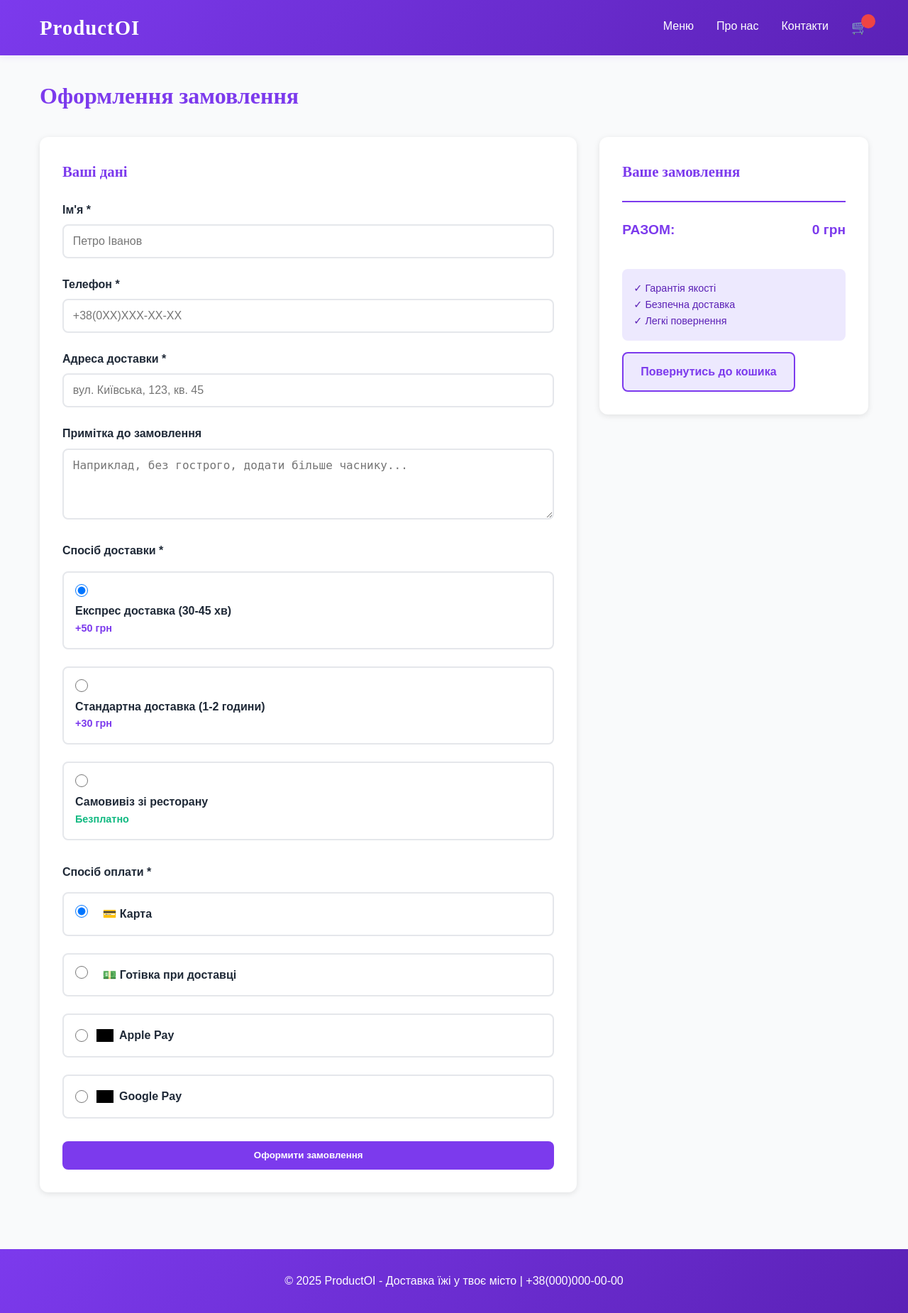
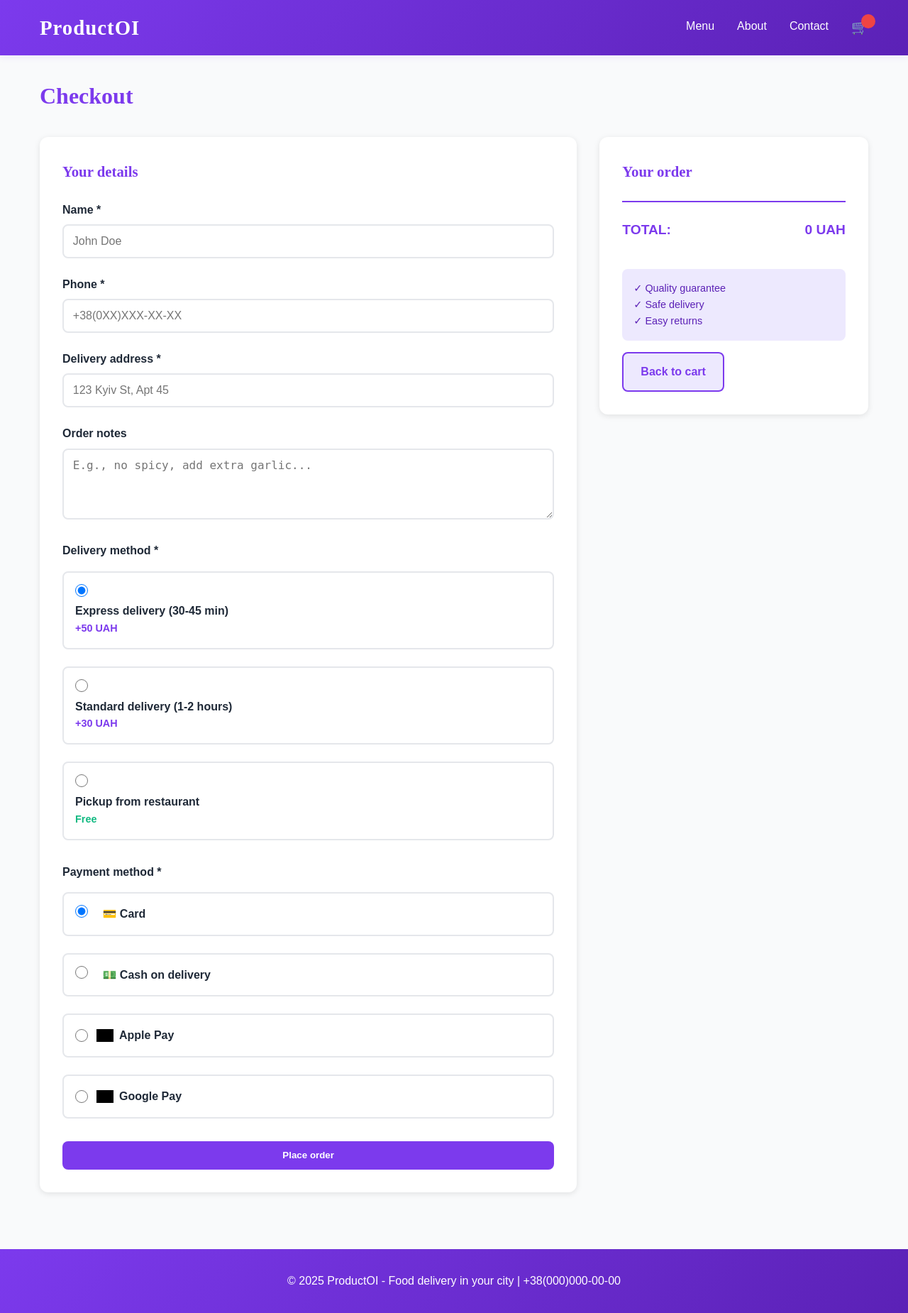
Before and after one commit to SMatvii/ProductOI, a Flask app: page /checkout in a window 1280 px wide. Shown: the whole page at 71% size. Run offline with Flask 3, Linux system fonts and the light colour scheme; grey boxes are pictures that could not be loaded.

Commit message:
another huge uppdate

```diff
--- a/app/routes.py
+++ b/app/routes.py
@@ -3,30 +3,38 @@ from flask import Blueprint, render_template, request, session, jsonify
 main_bp = Blueprint('main', __name__)
 
 PRODUCTS = [
-    {'id': 1, 'name': 'Пиця Маргарита', 'category': 'Піца', 'price': 250, 'image': 'https://cdn.pixabay.com/photo/2014/11/05/15/57/food-518393_640.jpg'},
-    {'id': 2, 'name': 'Пиця Пепероні', 'category': 'Піца', 'price': 280, 'image': 'https://cdn.pixabay.com/photo/2021/09/29/09/32/pizza-6664108_640.jpg'},
-    {'id': 3, 'name': 'Бургер Класичний', 'category': 'Бургери', 'price': 180, 'image': 'https://cdn.pixabay.com/photo/2015/06/24/16/36/burger-817096_640.jpg'},
-    {'id': 4, 'name': 'Бургер Де Люкс', 'category': 'Бургери', 'price': 220, 'image': 'https://cdn.pixabay.com/photo/2016/03/05/19/02/hamburger-1238246_640.jpg'},
-    {'id': 5, 'name': 'Паста Карбонара', 'category': 'Паста', 'price': 200, 'image': 'https://cdn.pixabay.com/photo/2021/10/04/15/19/pasta-6680915_640.jpg'},
-    {'id': 6, 'name': 'Паста Болоньєзе', 'category': 'Паста', 'price': 210, 'image': 'https://cdn.pixabay.com/photo/2017/01/11/11/05/pasta-1971406_640.jpg'},
-    {'id': 7, 'name': 'Салат Цезар', 'category': 'Салати', 'price': 150, 'image': 'https://cdn.pixabay.com/photo/2021/10/04/15/53/salad-6680917_640.jpg'},
-    {'id': 8, 'name': 'Салат Грецький', 'category': 'Салати', 'price': 160, 'image': 'https://cdn.pixabay.com/photo/2016/06/15/15/25/salad-1459237_640.jpg'},
-    {'id': 9, 'name': 'Кола 500ml', 'category': 'Напої', 'price': 50, 'image': 'https://cdn.pixabay.com/photo/2021/01/20/16/36/cola-5933803_640.jpg'},
-    {'id': 10, 'name': 'Сік Апельсиновий', 'category': 'Напої', 'price': 60, 'image': 'https://cdn.pixabay.com/photo/2021/01/20/16/36/orange-juice-5933804_640.jpg'},
+    {'id': 1, 'name': 'Margherita Pizza', 'category': 'Pizza', 'price': 250, 'image': 'https://source.unsplash.com/800x600/?margherita,pizza'},
+    {'id': 2, 'name': 'Pepperoni Pizza', 'category': 'Pizza', 'price': 280, 'image': 'https://source.unsplash.com/800x600/?pepperoni,pizza'},
+    {'id': 3, 'name': 'Classic Burger', 'category': 'Burgers', 'price': 180, 'image': 'https://source.unsplash.com/800x600/?classic,burger'},
+    {'id': 4, 'name': 'Deluxe Burger', 'category': 'Burgers', 'price': 220, 'image': 'https://source.unsplash.com/800x600/?deluxe,burger'},
+    {'id': 5, 'name': 'Carbonara Pasta', 'category': 'Pasta', 'price': 200, 'image': 'https://source.unsplash.com/800x600/?carbonara,pasta'},
+    {'id': 6, 'name': 'Bolognese Pasta', 'category': 'Pasta', 'price': 210, 'image': 'https://source.unsplash.com/800x600/?bolognese,pasta'},
+    {'id': 7, 'name': 'Caesar Salad', 'category': 'Salads', 'price': 150, 'image': 'https://source.unsplash.com/800x600/?caesar,salad'},
+    {'id': 8, 'name': 'Greek Salad', 'category': 'Salads', 'price': 160, 'image': 'https://source.unsplash.com/800x600/?greek,salad'},
+    {'id': 9, 'name': 'Cola 500ml', 'category': 'Drinks', 'price': 50, 'image': 'https://source.unsplash.com/800x600/?cola,soda'},
+    {'id': 10, 'name': 'Orange Juice', 'category': 'Drinks', 'price': 60, 'image': 'https://source.unsplash.com/800x600/?orange,juice'},
 ]
 
-CATEGORIES = ['Піца', 'Бургери', 'Паста', 'Салати', 'Напої']
+CATEGORIES = ['Pizza', 'Burgers', 'Pasta', 'Salads', 'Drinks']
+
+# Remote images for payment methods (can be Google-hosted or other URLs)
+PAYMENT_IMAGES = {
+    'apple': 'https://upload.wikimedia.org/wikipedia/commons/b/b9/Apple_logo.svg',
+    'google': 'https://upload.wikimedia.org/wikipedia/commons/2/2f/Google_2015_logo.svg',
+    'card': 'https://cdn.pixabay.com/photo/2016/03/31/19/56/credit-card-1294149_640.png',
+    'cash': 'https://cdn.pixabay.com/photo/2016/03/31/19/56/money-1294148_640.png'
+}
 
 @main_bp.route('/')
 def index():
     cart = session.get('cart', [])
-    return render_template('index.html', products=PRODUCTS, categories=CATEGORIES, cart_count=len(cart))
+    return render_template('index.html', products=PRODUCTS, categories=CATEGORIES, cart_count=len(cart), payment_images=PAYMENT_IMAGES)
 
 @main_bp.route('/cart')
 def cart():
     cart = session.get('cart', [])
     total = calculate_total(cart)
-    return render_template('cart.html', cart=cart, total=total)
+    return render_template('cart.html', cart=cart, total=total, payment_images=PAYMENT_IMAGES)
 
 @main_bp.route('/add-to-cart', methods=['POST'])
 def add_to_cart():
@@ -46,6 +54,7 @@ def add_to_cart():
                 'id': product['id'],
                 'name': product['name'],
                 'price': product['price'],
+                'image': product.get('image'),
                 'quantity': quantity
             })
         session['cart'] = cart
@@ -86,7 +95,7 @@ def update_quantity():
 def checkout():
     cart = session.get('cart', [])
     total = calculate_total(cart)
-    return render_template('checkout.html', cart=cart, total=total)
+    return render_template('checkout.html', cart=cart, total=total, payment_images=PAYMENT_IMAGES)
 
 @main_bp.route('/place-order', methods=['POST'])
 def place_order():
@@ -94,7 +103,7 @@ def place_order():
     cart = session.get('cart', [])
     total = calculate_total(cart)
 
-    # Тут можна додати логіку для зберігання замовлення
+    # Here you can add logic to persist the order
     order = {
         'items': cart,
         'total': total,
@@ -106,7 +115,7 @@ def place_order():
         'notes': data.get('notes', '')
     }
 
-    # Очистити кошик
+    # Clear the cart
     session['cart'] = []
     session.modified = True
 
--- a/app/static/css/style.css
+++ b/app/static/css/style.css
@@ -22,7 +22,6 @@ body {
     line-height: 1.6;
 }
 
-/* HEADER & NAVIGATION */
 header {
     background: linear-gradient(135deg, var(--primary-color) 0%, var(--dark-purple) 100%);
     color: white;
@@ -90,14 +89,12 @@ nav a:hover {
     font-weight: bold;
 }
 
-/* MAIN CONTAINER */
 .container {
     max-width: 1200px;
     margin: 0 auto;
     padding: 2rem 1rem;
 }
 
-/* HERO SECTION */
 .hero {
     background: linear-gradient(135deg, var(--primary-color) 0%, var(--dark-purple) 100%);
     color: white;
@@ -120,7 +117,6 @@ nav a:hover {
     margin-bottom: 2rem;
 }
 
-/* CATEGORY FILTER */
 .category-filter {
     display: flex;
     gap: 1rem;
@@ -148,7 +144,6 @@ nav a:hover {
     box-shadow: 0 5px 15px rgba(124, 58, 237, 0.3);
 }
 
-/* PRODUCTS GRID */
 .products-grid {
     display: grid;
     grid-template-columns: repeat(auto-fill, minmax(250px, 1fr));
@@ -254,7 +249,6 @@ nav a:hover {
     border-radius: 5px;
 }
 
-/* BUTTONS */
 .btn {
     padding: 0.8rem 1.5rem;
     border: none;
@@ -290,7 +284,6 @@ nav a:hover {
     color: white;
 }
 
-/* CART PAGE */
 .cart-container {
     display: grid;
     grid-template-columns: 2fr 1fr;
@@ -387,7 +380,6 @@ nav a:hover {
     justify-content: space-between;
 }
 
-/* CHECKOUT PAGE */
 .checkout-container {
     display: grid;
     grid-template-columns: 2fr 1fr;
@@ -485,6 +477,22 @@ nav a:hover {
     filter: brightness(0) saturate(100%);
 }
 
+.order-item {
+    display: flex;
+    align-items: center;
+    gap: 1rem;
+}
+
+.order-thumb {
+    width: 56px;
+    height: 56px;
+    border-radius: 8px;
+    object-fit: cover;
+    background: var(--light-purple);
+    padding: 6px;
+    border: 1px solid var(--border-color);
+}
+
 .option.payment-with-image {
     display: flex;
     align-items: center;
@@ -494,7 +502,6 @@ nav a:hover {
     margin-right: 0.75rem;
 }
 
-/* FOOTER */
 footer {
     background: linear-gradient(135deg, var(--primary-color) 0%, var(--dark-purple) 100%);
     color: white;
@@ -503,7 +510,6 @@ footer {
     margin-top: 3rem;
 }
 
-/* EMPTY CART MESSAGE */
 .empty-message {
     text-align: center;
     padding: 3rem 1rem;
@@ -521,7 +527,6 @@ footer {
     margin-bottom: 2rem;
 }
 
-/* RESPONSIVE */
 @media (max-width: 768px) {
     .cart-container,
     .checkout-container {
@@ -553,7 +558,6 @@ footer {
     }
 }
 
-/* SUCCESS MESSAGE */
 .success-message {
     background-color: #d1fae5;
     border-left: 4px solid #10b981;
--- a/app/static/js/script.js
+++ b/app/static/js/script.js
@@ -113,7 +113,6 @@ function showNotification(message) {
     }, 2000);
 }
 
-// Фільтрація по категоріям
 function filterByCategory(category) {
     const buttons = document.querySelectorAll('.category-btn');
     buttons.forEach(btn => btn.classList.remove('active'));
@@ -133,7 +132,6 @@ function filterByCategory(category) {
     }
 }
 
-// Обробка замовлення
 function placeOrder(event) {
     event.preventDefault();
 
@@ -221,7 +219,6 @@ function showOrderConfirmation(order) {
     document.body.insertAdjacentHTML('beforeend', html);
 }
 
-// Додавання стилів для анімацій
 const style = document.createElement('style');
 style.textContent = `
     @keyframes slideIn {
@@ -248,7 +245,6 @@ style.textContent = `
 `;
 document.head.appendChild(style);
 
-// Обробка натиснення кількості товарів
 document.addEventListener('DOMContentLoaded', () => {
     document.querySelectorAll('.quantity-control').forEach(control => {
         const decreaseBtn = control.querySelector('.qty-btn:first-child');
--- a/app/templates/base.html
+++ b/app/templates/base.html
@@ -1,9 +1,11 @@
 <!DOCTYPE html>
-<html lang="uk">
+<html lang="en">
 <head>
     <meta charset="UTF-8">
     <meta name="viewport" content="width=device-width, initial-scale=1.0">
-    <title>{% block title %}ProductOi - Доставка їжі{% endblock %}</title>
+    <title>{% block title %}ProductOI - Food Delivery{% endblock %}</title>
+    <link rel="icon" href="{{ url_for('static', filename='images/favicon.png') }}" type="image/png">
+    <link rel="apple-touch-icon" href="{{ url_for('static', filename='images/favicon.png') }}">
     <link rel="stylesheet" href="{{ url_for('static', filename='css/style.css') }}">
 </head>
 <body>
@@ -11,9 +13,9 @@
         <nav>
             <a href="/" class="logo">ProductOI</a>
             <ul>
-                <li><a href="/">Меню</a></li>
-                <li><a href="/#about">Про нас</a></li>
-                <li><a href="/#contact">Контакти</a></li>
+                <li><a href="/">Menu</a></li>
+                <li><a href="/#about">About</a></li>
+                <li><a href="/#contact">Contact</a></li>
                 <li><a href="/cart" class="cart-icon">
                     🛒
                     <span class="cart-count">{{ cart_count }}</span>
@@ -27,7 +29,7 @@
     </main>
 
     <footer>
-        <p>&copy; 2025 ProductOI - Доставка їжі у твоє місто | +38(000)000-00-00</p>
+        <p>&copy; 2025 ProductOI - Food delivery in your city | +38(000)000-00-00</p>
     </footer>
 
     <script src="{{ url_for('static', filename='js/script.js') }}"></script>
--- a/app/templates/checkout.html
+++ b/app/templates/checkout.html
@@ -1,105 +1,127 @@
 {% extends "base.html" %}
 
-{% block title %}ProductOI - Оформлення замовлення{% endblock %}
+{% block title %}ProductOI - Checkout{% endblock %}
 
 {% block content %}
-<h1 style="color: #7c3aed; margin-bottom: 2rem;">Оформлення замовлення</h1>
+<h1 style="color: #7c3aed; margin-bottom: 2rem;">Checkout</h1>
 
 <div class="checkout-container">
     <div>
         <div class="form-section">
-            <h2>Ваші дані</h2>
+            <h2>Your details</h2>
             <form id="checkoutForm" onsubmit="placeOrder(event)">
                 <div class="form-group">
-                    <label for="name">Ім'я *</label>
-                    <input type="text" id="name" name="name" required placeholder="Петро Іванов">
+                    <label for="name">Name *</label>
+                    <input type="text" id="name" name="name" required placeholder="John Doe">
                 </div>
 
                 <div class="form-group">
-                    <label for="phone">Телефон *</label>
+                    <label for="phone">Phone *</label>
                     <input type="tel" id="phone" name="phone" required placeholder="+38(0XX)XXX-XX-XX">
                 </div>
 
                 <div class="form-group">
-                    <label for="address">Адреса доставки *</label>
-                    <input type="text" id="address" name="address" required placeholder="вул. Київська, 123, кв. 45">
+                    <label for="address">Delivery address *</label>
+                    <input type="text" id="address" name="address" required placeholder="123 Kyiv St, Apt 45">
                 </div>
 
                 <div class="form-group">
-                    <label for="notes">Примітка до замовлення</label>
-                    <textarea id="notes" name="notes" placeholder="Наприклад, без гострого, додати більше часнику..."></textarea>
+                    <label for="notes">Order notes</label>
+                    <textarea id="notes" name="notes" placeholder="E.g., no spicy, add extra garlic..."></textarea>
                 </div>
 
-                <!-- Варіанти доставки -->
                 <div class="form-group">
-                    <label>Спосіб доставки *</label>
+                    <label>Delivery method *</label>
                     <div class="delivery-options">
                         <label class="option">
                             <input type="radio" name="delivery" value="express" checked>
                             <div>
-                                <strong>Експрес доставка (30-45 хв)</strong>
-                                <p style="margin: 0; font-size: 0.9rem; color: #7c3aed;">+50 грн</p>
+                                <strong>Express delivery (30-45 min)</strong>
+                                <p style="margin: 0; font-size: 0.9rem; color: #7c3aed;">+50 UAH</p>
                             </div>
                         </label>
                         <label class="option">
                             <input type="radio" name="delivery" value="standard">
                             <div>
-                                <strong>Стандартна доставка (1-2 години)</strong>
-                                <p style="margin: 0; font-size: 0.9rem; color: #7c3aed;">+30 грн</p>
+                                <strong>Standard delivery (1-2 hours)</strong>
+                                <p style="margin: 0; font-size: 0.9rem; color: #7c3aed;">+30 UAH</p>
                             </div>
                         </label>
                         <label class="option">
                             <input type="radio" name="delivery" value="pickup">
                             <div>
-                                <strong>Самовивіз зі ресторану</strong>
-                                <p style="margin: 0; font-size: 0.9rem; color: #10b981;">Безплатно</p>
+                                <strong>Pickup from restaurant</strong>
+                                <p style="margin: 0; font-size: 0.9rem; color: #10b981;">Free</p>
                             </div>
                         </label>
                     </div>
                 </div>
 
-                <!-- Способи оплати -->
                 <div class="form-group">
-                    <label>Спосіб оплати *</label>
+                    <label>Payment method *</label>
                     <div class="payment-options">
                         <label class="option">
                             <input type="radio" name="payment" value="card" checked>
-                            <span>💳 Карта</span>
+                            <span>💳 Card</span>
                         </label>
                         <label class="option">
                             <input type="radio" name="payment" value="cash">
-                            <span>💵 Готівка при доставці</span>
+                            <span>💵 Cash on delivery</span>
                         </label>
                         <label class="option payment-with-image">
                             <input type="radio" name="payment" value="apple">
-                            <img src="https://upload.wikimedia.org/wikipedia/commons/b/b9/Apple_logo.svg" alt="Apple Pay" class="payment-icon">
+                            <img src="{{ payment_images.apple if payment_images and payment_images.apple else url_for('static', filename='images/apple-pay.svg') }}" alt="Apple Pay" class="payment-icon">
                             <span>Apple Pay</span>
                         </label>
                         <label class="option payment-with-image">
                             <input type="radio" name="payment" value="google">
-                            <img src="https://upload.wikimedia.org/wikipedia/commons/2/2f/Google_2015_logo.svg" alt="Google Pay" class="payment-icon">
+                            <img src="{{ payment_images.google if payment_images and payment_images.google else url_for('static', filename='images/google-pay.svg') }}" alt="Google Pay" class="payment-icon">
                             <span>Google Pay</span>
                         </label>
                     </div>
                 </div>
 
-                <button type="submit" class="btn btn-primary">Оформити замовлення</button>
+                <button type="submit" class="btn btn-primary">Place order</button>
             </form>
         </div>
     </div>
 
-    <!-- Резюме замовлення -->
     <div>
         <div class="form-section">
-            <h2>Ваше замовлення</h2>
+            <h2>Your order</h2>
 
             {% for item in cart %}
             <div style="display: flex; justify-content: space-between; padding: 1rem 0; border-bottom: 1px solid #e5e7eb;">
-                <div>
-                    <div style="font-weight: 600;">{{ item.name }}</div>
-                    <div style="color: #6b7280; font-size: 0.9rem;">x{{ item.quantity }}</div>
+                <div class="order-item">
+                    {% if item.image %}
+                        {% if item.image.startswith('http') %}
+                            <img src="{{ item.image }}" alt="{{ item.name }}" class="order-thumb">
+                        {% else %}
+                            <img src="{{ url_for('static', filename='images/' ~ item.image) }}" alt="{{ item.name }}" class="order-thumb">
+                        {% endif %}
+                    {% else %}
+                        {% set name = item.name|lower %}
+                        {% if 'pizza' in name %}
+                            {% set fallback = 'https://source.unsplash.com/400x300/?pizza' %}
+                        {% elif 'burger' in name or 'бургер' in name %}
+                            {% set fallback = 'https://source.unsplash.com/400x300/?burger' %}
+                        {% elif 'pasta' in name or 'паста' in name or 'спагет' in name %}
+                            {% set fallback = 'https://source.unsplash.com/400x300/?pasta' %}
+                        {% elif 'salad' in name or 'салат' in name %}
+                            {% set fallback = 'https://source.unsplash.com/400x300/?salad' %}
+                        {% elif 'drink' in name or 'напій' in name or 'сік' in name %}
+                            {% set fallback = 'https://source.unsplash.com/400x300/?drink' %}
+                        {% else %}
+                            {% set fallback = 'https://source.unsplash.com/400x300/?food' %}
+                        {% endif %}
+                        <img src="{{ fallback }}" alt="{{ item.name }}" class="order-thumb">
+                    {% endif %}
+                    <div>
+                        <div style="font-weight: 600;">{{ item.name }}</div>
+                        <div style="color: #6b7280; font-size: 0.9rem;">x{{ item.quantity }}</div>
+                    </div>
                 </div>
-                <div style="color: #7c3aed; font-weight: 600;">{{ item.price * item.quantity }} грн</div>
+                        <div style="color: #7c3aed; font-weight: 600;">{{ item.price * item.quantity }} UAH</div>
             </div>
             {% endfor %}
 
@@ -109,19 +131,19 @@
             {% endfor %}
 
             <div style="display: flex; justify-content: space-between; padding: 1.5rem 0; border-top: 2px solid #7c3aed; margin-top: 1rem;">
-                <div style="font-size: 1.2rem; font-weight: bold; color: #7c3aed;">РАЗОМ:</div>
-                <div style="font-size: 1.2rem; font-weight: bold; color: #7c3aed;">{{ total }} грн</div>
+                <div style="font-size: 1.2rem; font-weight: bold; color: #7c3aed;">TOTAL:</div>
+                <div style="font-size: 1.2rem; font-weight: bold; color: #7c3aed;">{{ total }} UAH</div>
             </div>
 
             <div style="background-color: #ede9fe; padding: 1rem; border-radius: 8px; margin-top: 1rem; color: #5b21b6;">
                 <p style="margin: 0; font-size: 0.9rem;">
-                    ✓ Гарантія якості<br>
-                    ✓ Безпечна доставка<br>
-                    ✓ Легкі повернення
+                    ✓ Quality guarantee<br>
+                    ✓ Safe delivery<br>
+                    ✓ Easy returns
                 </p>
             </div>
 
-            <a href="/cart" class="btn btn-secondary" style="margin-top: 1rem;">Повернутись до кошика</a>
+            <a href="/cart" class="btn btn-secondary" style="margin-top: 1rem;">Back to cart</a>
         </div>
     </div>
 </div>
```
Also changed, not shown: app/templates/cart.html (+45 -20 lines), app/templates/index.html (+37 -15 lines), README.md, README_en.md (added), app/static/images/burger.svg (deleted), app/static/images/drink.svg (deleted), app/static/images/favicon.png (added), app/static/images/pasta.svg (deleted), app/static/images/pizza.svg (deleted), app/static/images/product.png (added), app/static/images/salad.svg (deleted).
